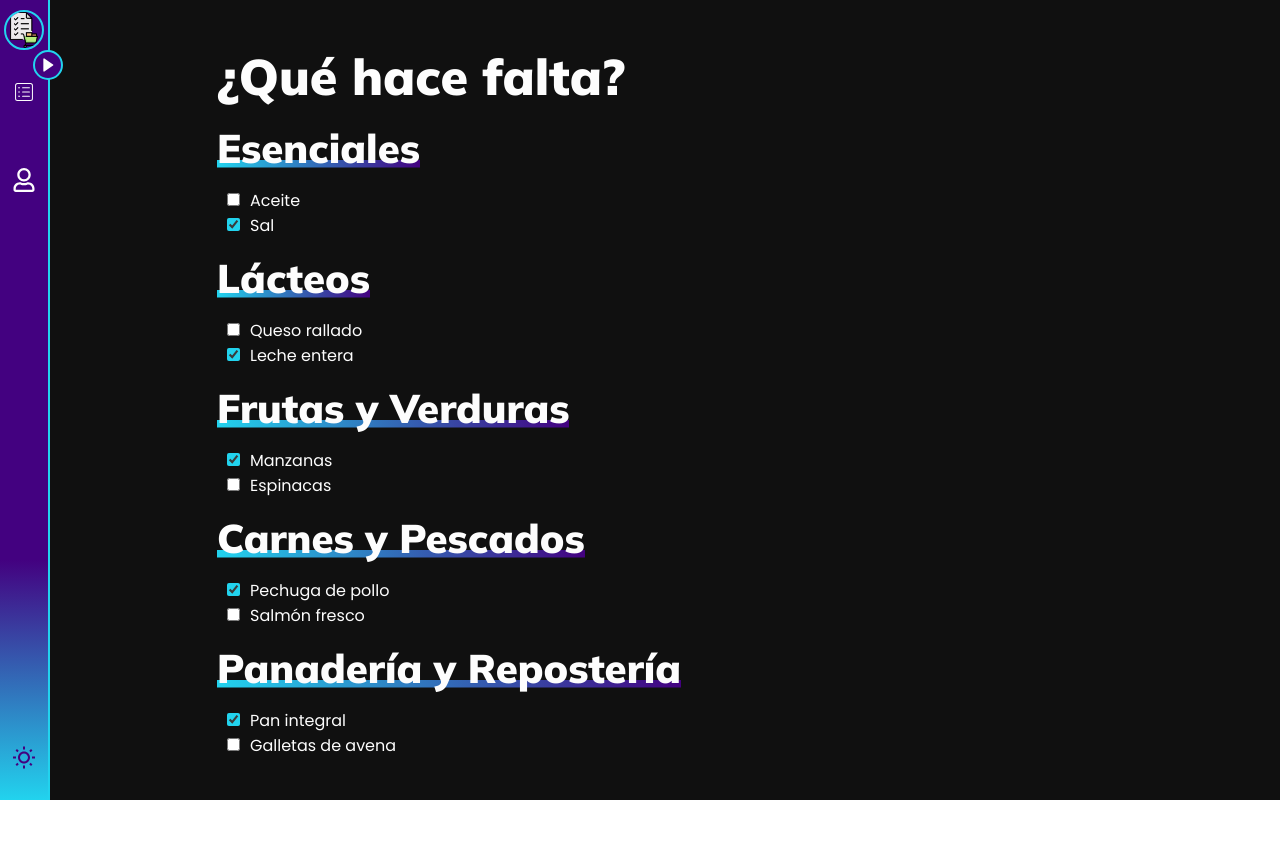
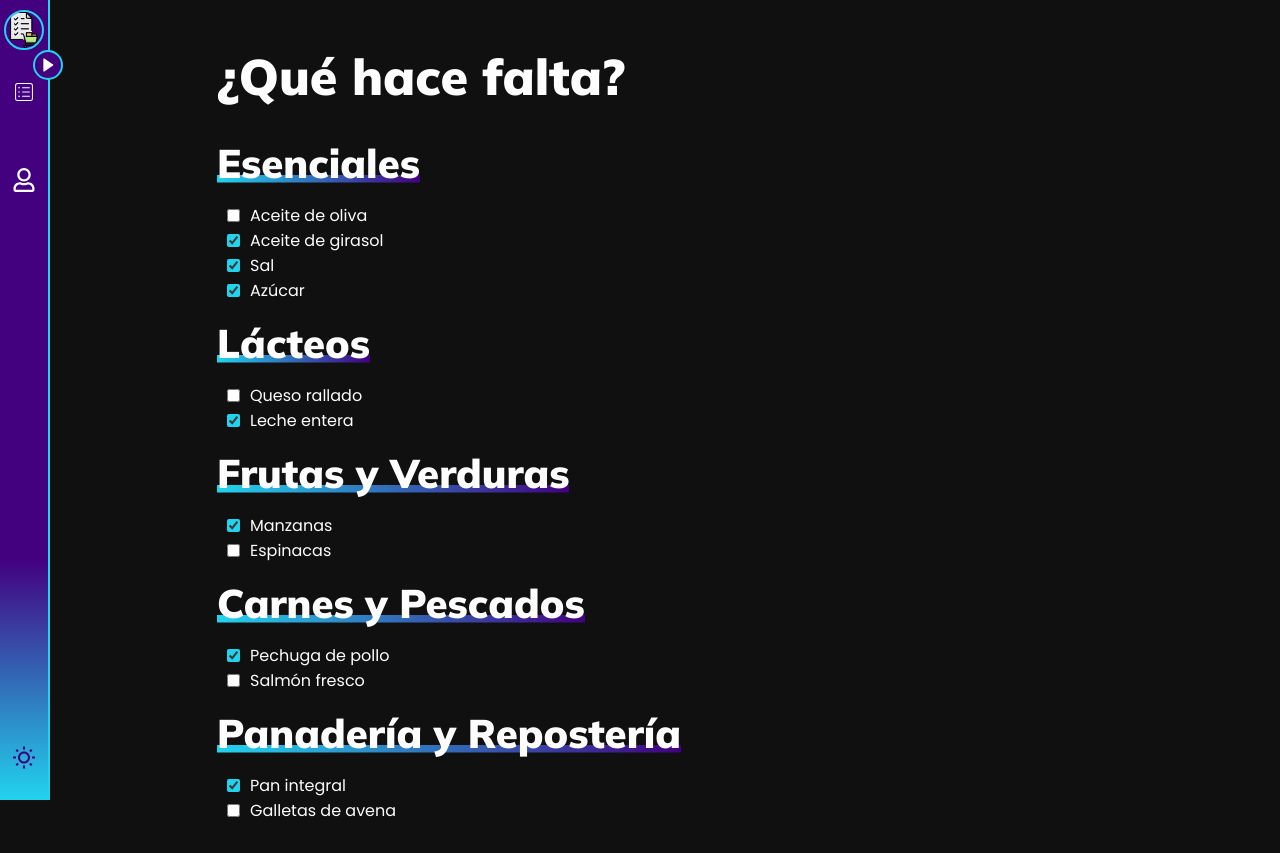
Before and after one commit to irenealcaine/lista-de-la-compra, a React (Create React App) app: page / in a window 1280 px wide. Before the commit the page ends 800 px from the top, so only its background shows below. Built offline with nearby package versions, Linux system fonts and the light colour scheme; some icons are missing.

Commit message:
update App.scss, Checkbox.scss, Products.js and Home.scss

```diff
--- a/src/App.scss
+++ b/src/App.scss
@@ -31,6 +31,7 @@ h4 {
 
 h1 {
   font-size: 50px;
+  margin-bottom: 30px;
 }
 
 h2 {
@@ -65,6 +66,7 @@ h3 {
 
   h1 {
     font-size: 40px;
+    margin-bottom: 30px;
   }
 
   h2 {
--- a/src/Components/Checkbox/Checkbox.scss
+++ b/src/Components/Checkbox/Checkbox.scss
@@ -1,6 +1,5 @@
 @import "src/Variables.scss";
 
 input {
-  margin: 5px 10px;
   accent-color: $main;
 }
--- a/src/Data/Products.js
+++ b/src/Data/Products.js
@@ -5,12 +5,22 @@ export const products = [
     items: [
       {
         id: 1,
-        name: 'Aceite',
+        name: 'Aceite de oliva',
         toBuy: false
       },
       {
         id: 2,
+        name: 'Aceite de girasol',
+        toBuy: true
+      },
+      {
+        id: 3,
         name: 'Sal',
+        toBuy: true
+      },
+      {
+        id: 2,
+        name: 'Azúcar',
         toBuy: true
       },
     ]
--- a/src/Pages/Home/Home.scss
+++ b/src/Pages/Home/Home.scss
@@ -1,9 +1,15 @@
 .home {
-  .buttons-container {
-    display: flex;
-    flex-wrap: wrap;
-  }
-  .product-button {
-    font-size: 14px;
+  ul {
+    li {
+      display: flex;
+      justify-content: center;
+      align-items: center;
+      gap: 10px;
+
+      width: fit-content;
+
+      margin: 0 10px;
+
+    }
   }
 }
```
